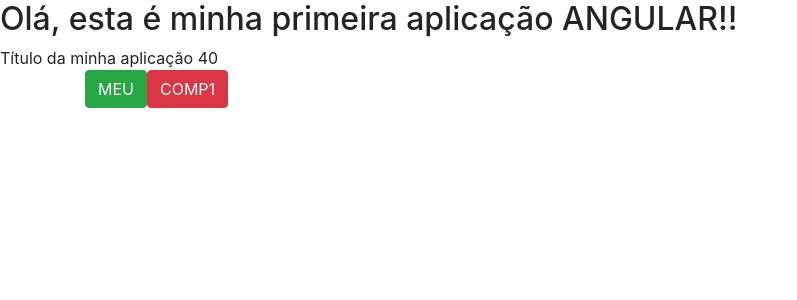
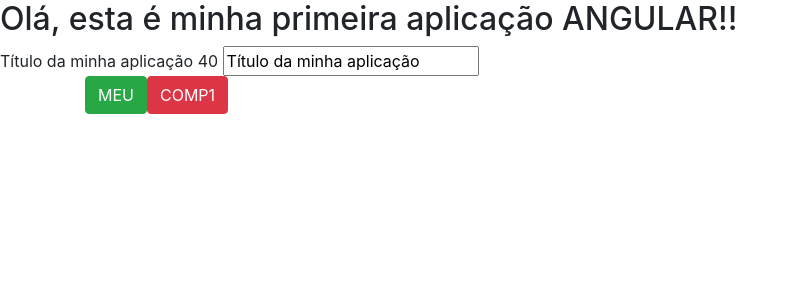
Before and after one commit to pablitodutra/angular-aula01-mfcyfs, an Angular app: page / in a window 1280 px wide. Shown: the top 300 px of the page, without its empty margins (0-797 px from the left). Built offline with nearby package versions, Linux system fonts and the light colour scheme.

Commit message:
2 files modified

```diff
--- a/src/app/app.component.html
+++ b/src/app/app.component.html
@@ -1,4 +1,5 @@
 <h2>Olá, esta é minha primeira aplicação ANGULAR!!</h2>
 {{ titulo }}
 {{2 * 20 }}
+<input type="text" [(ngModel)]="titulo">
 <meucomponente1></meucomponente1>
--- a/src/app/app.module.ts
+++ b/src/app/app.module.ts
@@ -2,11 +2,13 @@
 import {BrowserModule} from '@angular/platform-browser';
 import {NgModule} from '@angular/core';
 import {AppComponent} from './app.component';
+import {FormsModule} from '@angular/forms';
 import {MeuComponente1Component} from './meucomponente1/meucomponente1.component';
 import {Func1Module} from './func1/func1.module';
 
+
 @NgModule({
-  imports : [BrowserModule, Func1Module], // outros módulos usados
+  imports : [BrowserModule, Func1Module, FormsModule], // outros módulos usados
   exports : [], // tornar visível um componente, pipe...
   providers : [], // conjunto de serviços que estarão disponíveis para este módulo
   declarations : [AppComponent,MeuComponente1Component], // conjunto de componentes do módulo
```
